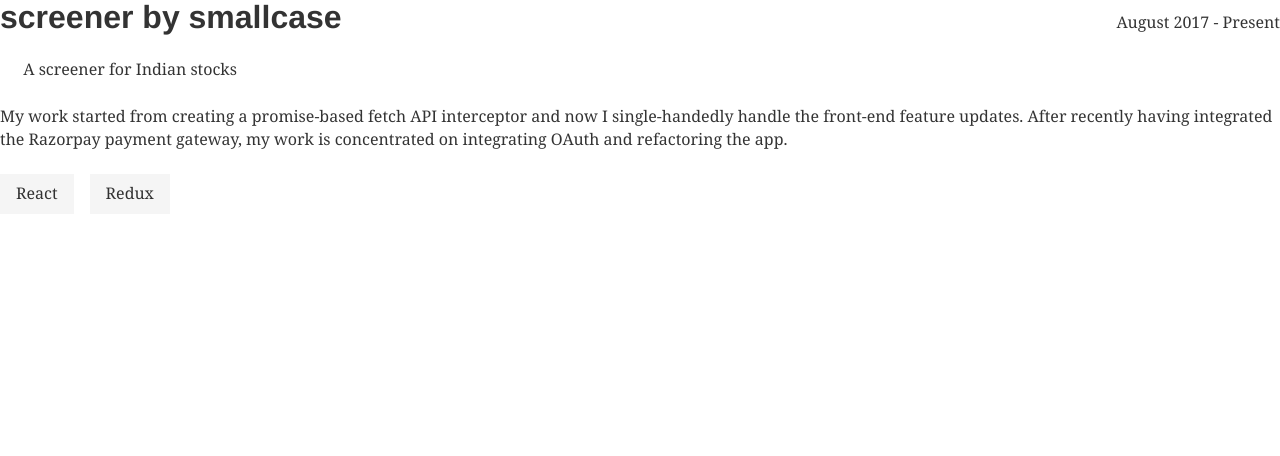
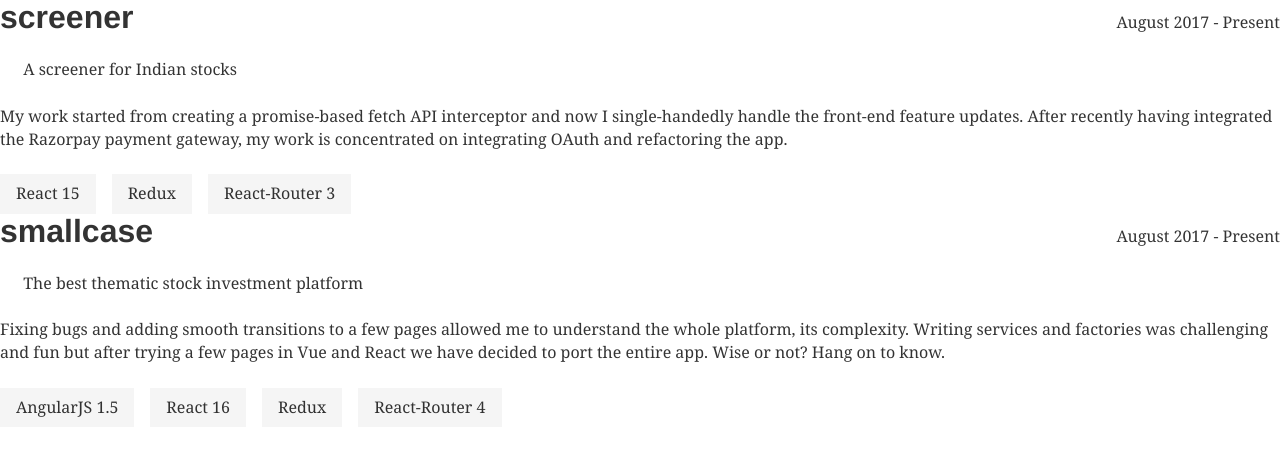
Before and after one commit to sarthaklangde/gatsby-test, a Gatsby site: page /work in a window 1280 px wide. Built offline with nearby package versions, Linux system fonts and the light colour scheme; Gatsby itself is replaced by a stand-in of ours.

Commit message:
Added smallcase

```diff
--- a/src/layouts/index.js
+++ b/src/layouts/index.js
@@ -20,8 +20,8 @@
       </ul>
     </header>
     {children()}
-    <footer style={{ position: `fixed`, bottom: `2rem`, width: '100%', maxWidth: 850}}>
-      <div style={{ display: `flex`, justifyContent: `space-around`}}>
+    <footer style={{ marginTop: `32px`, width: '100%', margin: `0 auto`}}>
+      <div style={{ display: `flex`, justifyContent: `space-around`, flexWrap: `wrap`}}>
         <div><a href="javascript:void(0)" >sarthak.langde@gmail.com</a></div>
         <div><a href="https://www.linkedin.com/in/sarthaklangde/" target="_blank">Linkedin</a></div>
         <div><a href="https://github.com/sarthaklangde" target="_blank">Github</a></div>
--- a/src/pages/work.js
+++ b/src/pages/work.js
@@ -4,10 +4,18 @@
 export default () =>
   <div>
     <WorkWrapper
-      title="screener by smallcase"
+      title="screener"
       duration="August 2017 - Present"
       tagline="A screener for Indian stocks"
       description="My work started from creating a promise-based fetch API interceptor and now I single-handedly handle the front-end feature updates. After recently having integrated the Razorpay payment gateway, my work is concentrated on integrating OAuth and refactoring the app."
+      tags={['React 15', 'Redux', 'React-Router 3']}
+    />
+    <WorkWrapper
+      title="smallcase"
+      duration="August 2017 - Present"
+      tagline="The best thematic stock investment platform"
+      description="Fixing bugs and adding smooth transitions to a few pages allowed me to understand the whole platform, its complexity. Writing services and factories was challenging and fun but after trying a few pages in Vue and React we have decided to port the entire app. Wise or not? Hang on to know."
+      tags={['AngularJS 1.5', 'React 16', 'Redux', 'React-Router 4']}
     />
   </div>
 
@@ -26,8 +34,9 @@
           </p>
         </div>
         <div className={style.tag}>
-          <div>React</div>
-          <div>Redux</div>
+          {props.tags.map((tag, idx) => {
+            return <div key={idx}>{tag}</div>
+          })}
         </div>
       </div>
     )
```
